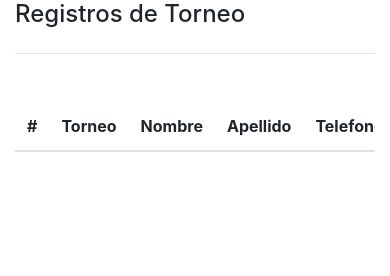
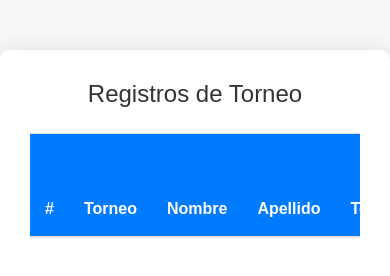
Before and after one commit to SebasTorresV/Registro.github.io, a plain HTML site: page Inscrip.html in a window 390 px wide. Drawn offline with nearby package versions, Linux system fonts and the light colour scheme; no server answers.

Commit message:
Add TableStyle.css for table styling

```diff
--- a/Inscrip.html
+++ b/Inscrip.html
@@ -5,6 +5,7 @@
     <meta name="viewport" content="width=device-width, initial-scale=1.0">
     <title>Registros de Torneo</title>
     <link rel="stylesheet" href="https://stackpath.bootstrapcdn.com/bootstrap/4.5.2/css/bootstrap.min.css">
+    <link rel="stylesheet" href="TableStyle.css">
 </head>
 <body>
     <div class="container">
--- /dev/null
+++ b/TableStyle.css
@@ -0,0 +1,62 @@
+body {
+    font-family: Arial, sans-serif;
+    background-color: #f7f7f7;
+}
+
+.container {
+    max-width: 1200px;
+    margin: 50px auto;
+    background-color: #fff;
+    border-radius: 10px;
+    padding: 30px;
+    box-shadow: 0 0 20px rgba(0, 0, 0, 0.1);
+}
+
+h4 {
+    text-align: center;
+    margin-bottom: 30px;
+    color: #333;
+}
+
+.table {
+    width: 100%;
+}
+
+.table thead th {
+    background-color: #007bff;
+    color: #fff;
+}
+
+.table tbody tr:nth-child(even) {
+    background-color: #f2f2f2;
+}
+
+.table-striped tbody tr:nth-child(odd) {
+    background-color: #ffffff;
+}
+
+.table-striped tbody tr:nth-child(even) {
+    background-color: #f7f7f7;
+}
+
+.table th,
+.table td {
+    padding: 20px;
+    word-wrap: break-word;
+}
+
+@media screen and (max-width: 768px) {
+    .table th,
+    .table td {
+        padding: 15px;
+    }
+}
+
+/* Ajusta el ancho de las columnas específicas */
+th.torneo-column {
+    width: 20%; /* Ajusta el ancho de la columna "Torneo" */
+}
+
+th.llave-saber-column {
+    width: 20%; /* Ajusta el ancho de la columna "Llave del Saber" */
+}
```
